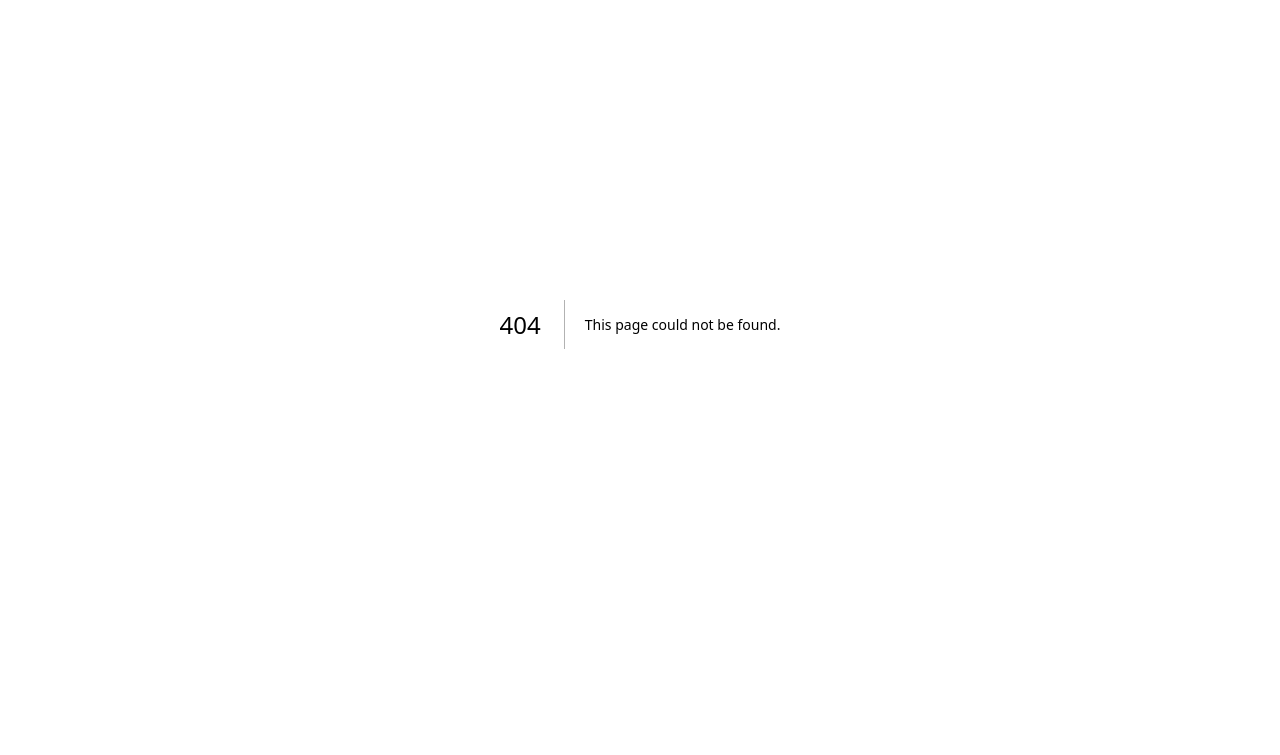
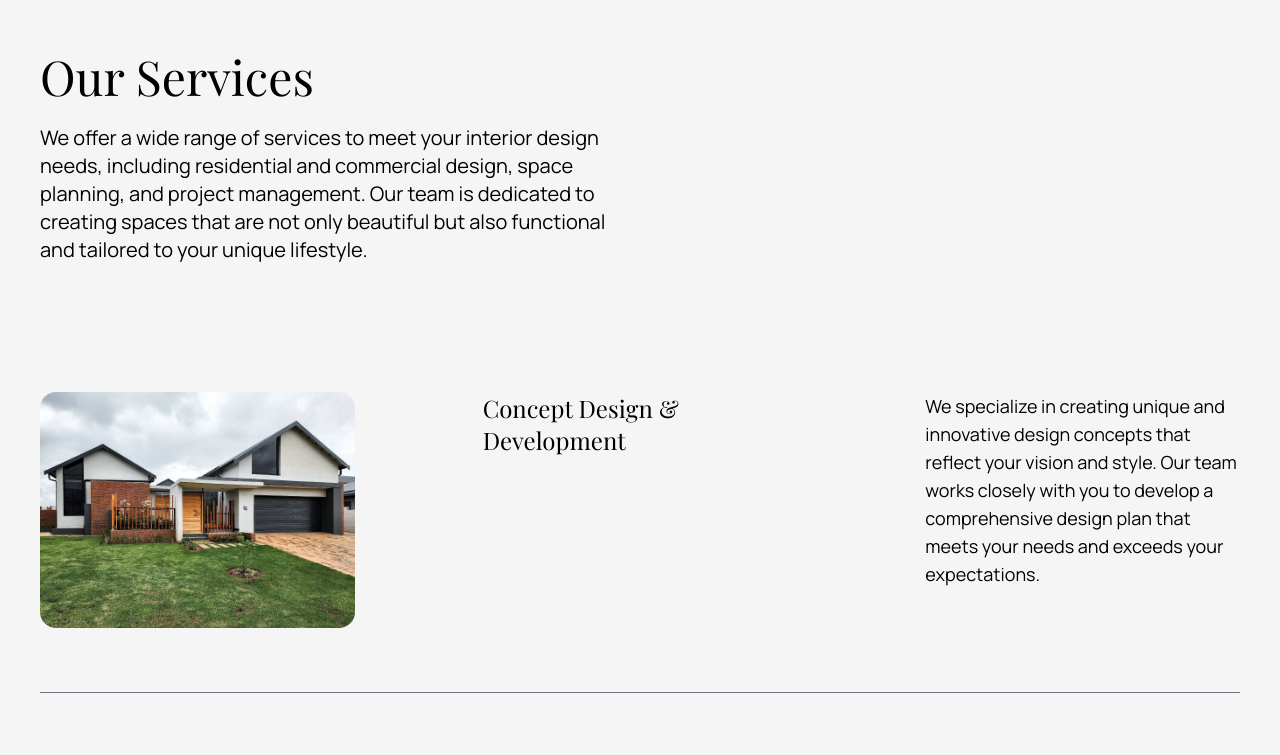
Before and after one commit to keithzano/fauveatelier, a Next.js app: page /services in a window 1280 px wide. Before the commit this address had no page. Shown: the part 140-895 px from the top of the page. Before the commit the page ends 864 px from the top, so only its background shows below. Built offline with nearby package versions, Linux system fonts and the light colour scheme.

Commit message:
add services page
Adds the services page and the updates the global css page to have an off white color as the background of the website

```diff
--- a/src/app/globals.css
+++ b/src/app/globals.css
@@ -12,4 +12,5 @@
 
 body {
   font-family: Manrope, Playfair Arial, Helvetica, sans-serif;
+  background-color: var(--color-neutral-100);
 }
--- /dev/null
+++ b/src/app/services/page.tsx
@@ -0,0 +1,72 @@
+import Image from "next/image";
+import house from "../assets/images/img3.jpg";
+import house1 from "../assets/images/img4.jpg";
+import house2 from "../assets/images/img5.jpg";
+import house3 from "../assets/images/img2.jpg";
+import house4 from "../assets/images/img1.jpg";
+export default function Services() {
+  const services = [
+    {
+      image: house,
+      title: "Concept Design & Development",
+      desc: "We specialize in creating unique and innovative design concepts that reflect your vision and style. Our team works closely with you to develop a comprehensive design plan that meets your needs and exceeds your expectations.",
+    },
+    {
+      image: house1,
+      title: "Floor Planning & Layout Design",
+      desc: "Our team of experts will help you optimize your space with thoughtful floor planning and layout design. We consider factors such as flow, functionality, and aesthetics to create a harmonious environment.",
+    },
+    {
+      image: house2,
+
+      title: "2D Plans",
+      desc: "We provide detailed 2D plans that outline the layout and design of your space. These plans serve as a blueprint for your project, ensuring that every detail is accounted for.",
+    },
+    {
+      image: house3,
+      title: "Furniture & Fixture Selection",
+      desc: "We assist you in selecting the perfect furniture and fixtures to complement your design. Our team will curate a selection of items that align with your style and budget.",
+    },
+    {
+      image: house4,
+      title: "Finishes & Decor Curation",
+      desc: "We help you choose the right finishes and decor elements to enhance your space. From paint colors to textiles, we ensure that every detail contributes to the overall design vision.",
+    },
+  ];
+
+  return (
+    <section className="space-y-6 px-4 py-16 md:px-10 md:py-24 lg:space-y-16 xl:space-y-32 xl:py-32">
+      <div className="max-w-2xl space-y-6">
+        <h1 className="font-display text-3xl md:text-4xl lg:text-5xl">
+          Our Services
+        </h1>
+        <p className="font-body text-lg md:max-w-xl md:text-xl">
+          We offer a wide range of services to meet your interior design needs,
+          including residential and commercial design, space planning, and
+          project management. Our team is dedicated to creating spaces that are
+          not only beautiful but also functional and tailored to your unique
+          lifestyle.
+        </p>
+      </div>
+      <section className="space-y-16 divide-y-1 divide-gray-500">
+        {services.map((service, index) => (
+          <div key={index} className="pb-16 lg:grid lg:grid-cols-3 lg:gap-32">
+            <div className="round-2xl max-h-[300px]">
+              <Image
+                src={service.image}
+                alt="Interior design project showcase"
+                className="h-full w-full rounded-2xl object-cover object-center"
+              />
+            </div>
+            <div>
+              <h3 className="font-display text-2xl">{service.title}</h3>
+            </div>
+            <div>
+              <p className="font-body text-lg">{service.desc}</p>
+            </div>
+          </div>
+        ))}
+      </section>
+    </section>
+  );
+}
```
